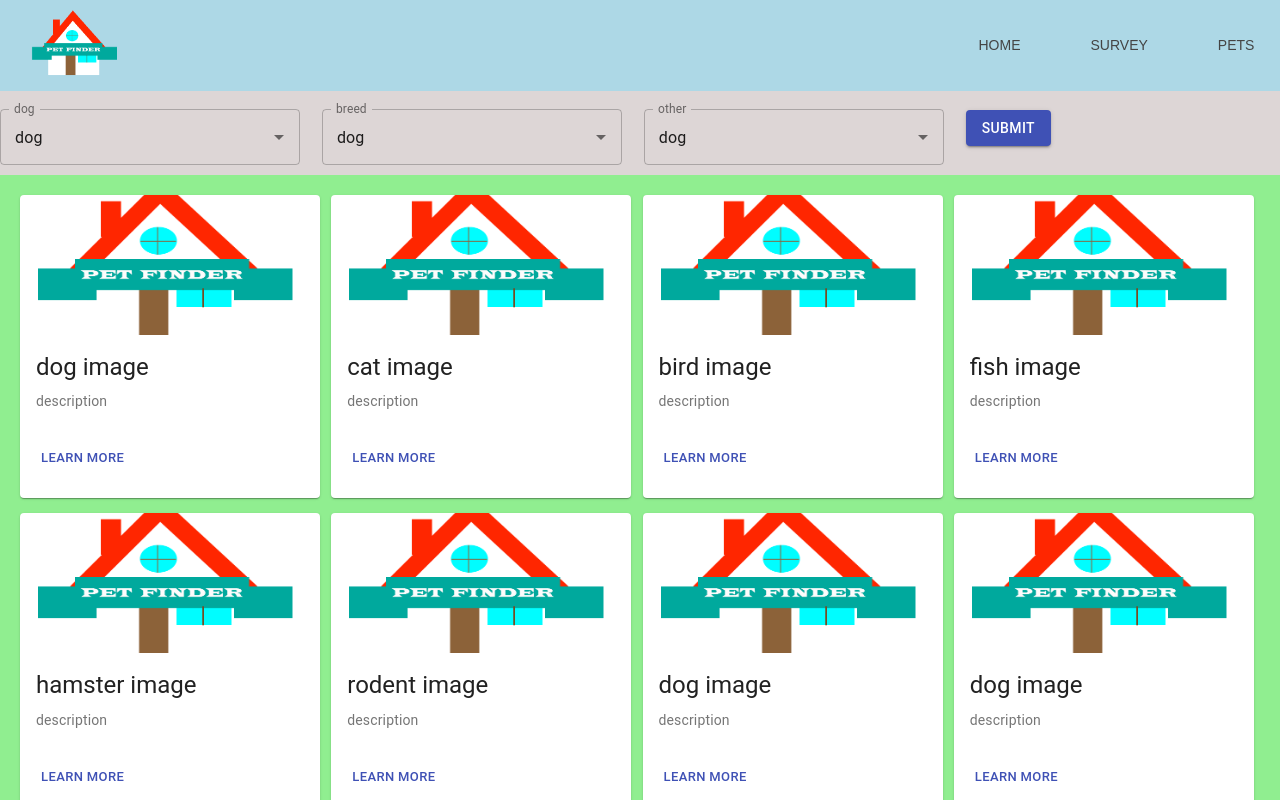
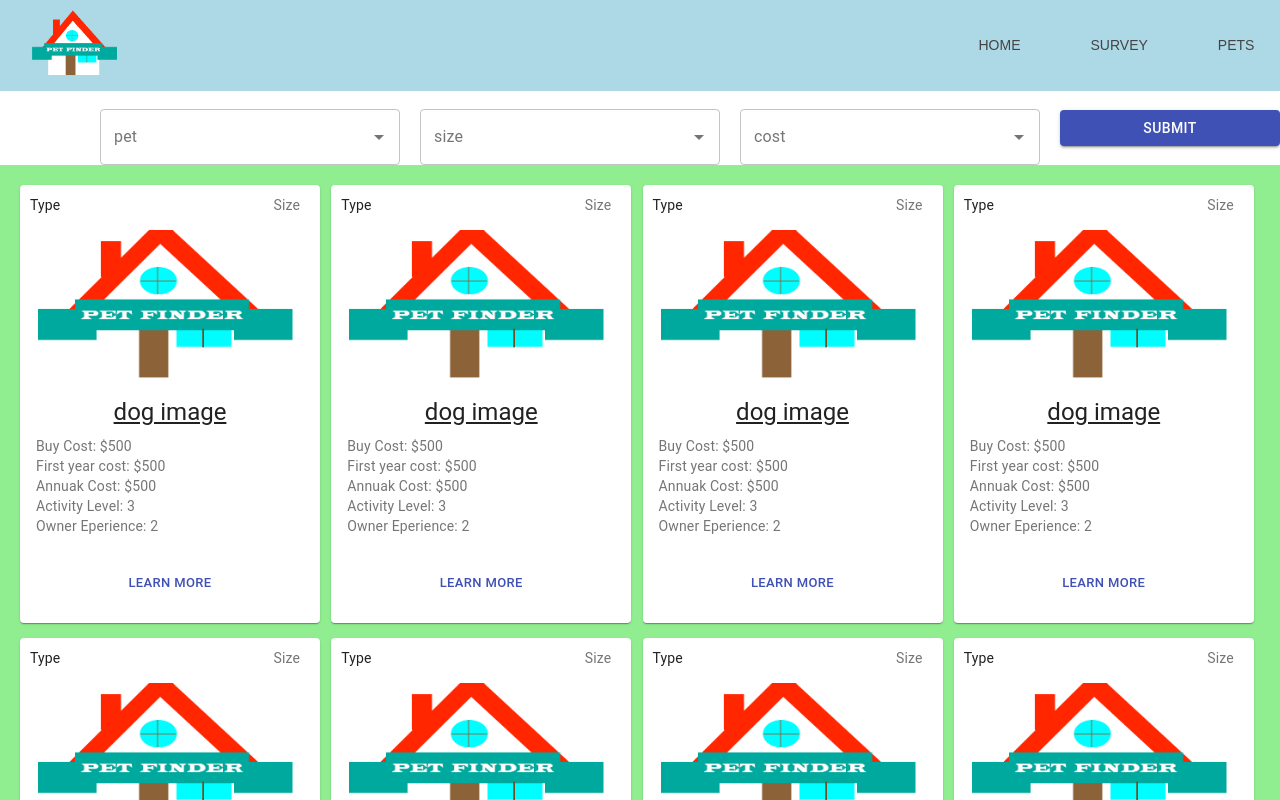
Before and after one commit to STEGD/dog-finder-main, a React (Create React App) app in the folder client/: page /petapp in a window 1280 px wide. Shown: the top 800 px of the page. Built offline with nearby package versions, Linux system fonts and the light colour scheme.

Commit message:
updated card layout and temporary search on pets

```diff
--- a/client/src/pages/PetApp.css
+++ b/client/src/pages/PetApp.css
@@ -1,11 +1,11 @@
-.grid-container{
-    display: grid;
-    grid-gap: 20px;
+.pet-info-grid-container{
+    background: white;
 }
+
 .searchBar{
     display: grid;
     grid-gap: 20px;
-    padding: 0;
+    padding-left: 100px;
     list-style: none;
     justify-content: center;
     align-items: center;
--- a/client/src/pages/PetApp.js
+++ b/client/src/pages/PetApp.js
@@ -1,23 +1,86 @@
-import React from 'react'
+import React, {useState} from 'react'
 import ComboBoxPET from './PetInfoComponents/ComboBoxPET';
 import ButtonSubmit from './QuizComponents/ButtonSubmit';
 import './PetApp.css'
 import CardArray from './QuizComponents/CardArray';
+import Button from '@material-ui/core/Button';
+import QuizCardLayout from './QuizComponents/QuizCardLayout'
+
+function AppearCard(props){
+    if(props.value === 1){
+      return  "0"
+    }
+}
 
 
 export default function PetApp() {
+    const[question1, setQuestion1]= useState('')
+    const[question2, setQuestion2]= useState('')
+    const[question3, setQuestion3]= useState('')
+    const[showResults, setShowResults] = useState(false)
+    const numbers = ["1", "2", "3", "4", "5","6","7","8"];
+
+
+    function dothis(q1, q2, q3){
+        alert("response /n" + q1 + '/n'+q2+'/n'+q3);
+        setShowResults(false);
+        setShowResults(true)
+    }
+
+    const getSearch = e =>{
+        e.preventDefault();
+       console.log(question1)
+       console.log(question2)
+       console.log(question3)
+      }
+
     return (
         <div>
-        <div className="grid-container">
-           <div className="searchBar">
-           <ComboBoxPET type="dog"/>
-           <ComboBoxPET type="breed"/>
-           <ComboBoxPET type="other"/>
-           <ButtonSubmit text="submit"/>
-            </div>
+        <div className="pet-info-grid-container">
+           {/*<div className="searchBar"> */}
+            <form onSubmit={getSearch} className="searchBar">
+           <ComboBoxPET
+           combotext=""
+           type="pet"
+           onChange={value=> setQuestion1(value)}/>
+           <ComboBoxPET
+           combotext=""
+           type="size"
+           onChange={value=> setQuestion2(value)}/>
+           <ComboBoxPET
+           combotext="hello"
+           type="cost"
+           onChange={value=> setQuestion3(value)}/>
+            <Button variant ="contained" color="primary"
+                 onClick={()=>{dothis(question1, question2,question3)}}>
+                SUBMIT
+            </Button>
+            </form>
+        {/* </div> */}
         </div>
-        <CardArray />
-        <CardArray />
+        { (showResults ===false) ?
+        <div className="card-display-submit">
+        {numbers.map(number =>(
+          <QuizCardLayout petName="dog image" description="description "/>
+            ))}
+         </div>
+            : null }
+
+        { showResults ?
+        <div className="card-display-submit">
+        {numbers.map(number =>(
+          (number === question1 || number === question2 || number === question3) ?
+         <QuizCardLayout petName="name" description="description "/>
+
+          : null
+            ))}
+         </div>
+            : null }
+
+
+
+        {/*<CardArray />
+        <CardArray />*/}
 
         </div>
     )
--- a/client/src/pages/PetInfoComponents/ComboBoxPET.js
+++ b/client/src/pages/PetInfoComponents/ComboBoxPET.js
@@ -2,13 +2,14 @@ import React, {useState} from 'react';
 import TextField from '@material-ui/core/TextField';
 import Autocomplete from '@material-ui/lab/Autocomplete';
 
-const options = ['dog', 'cat', 'bird', 'hamster', 'fish'];
+const options = ['1', '2', '3', '4', '5'];
 
 
 export default function ComboBoxPET(props) {
-  const [value, setValue] = useState(options[0]);
+  const [value, setValue] = useState('');
   const [inputValue, setInputValue] = useState('');
-
+  let text = `${props.combotext}`
+  //setInputValue(text)
   return (
     <div>
 
@@ -17,10 +18,13 @@ export default function ComboBoxPET(props) {
         value={value}
         onChange={(event, newValue) => {
           setValue(newValue);
+          props.onChange(newValue);
         }}
         inputValue={inputValue}
         onInputChange={(event, newInputValue) => {
           setInputValue(newInputValue);
+          props.onChange(newInputValue);
+
         }}
         id="controllable-states-demo"
         options={options}
--- a/client/src/pages/QuizComponents/ButtonSubmit.js
+++ b/client/src/pages/QuizComponents/ButtonSubmit.js
@@ -50,10 +50,7 @@ export default function ButtonSubmit(props) {
     return (
         <div>
             <Button variant ="contained" color="primary"
-
                  onClick={()=>{dothis(q1, q2, q3, q4, q5, q6, q7, q8, q9, q10)}}>
-
-
                 {props.text}
             </Button>
             { showResults ? <CardArray />: null }
--- a/client/src/pages/QuizComponents/QuizCardLayout.css
+++ b/client/src/pages/QuizComponents/QuizCardLayout.css
@@ -1,3 +1,25 @@
 .link-more{
     text-decoration: none;
 }
+
+.quiz-card-header{
+    margin: auto;
+    display: grid;
+    grid-gap: 5px;
+    padding: 10px;
+    grid-template-columns: 1fr 1fr;
+}
+
+.quiz-card-header-size{
+    text-align: right;
+    padding-right: 10px;
+}
+
+.quiz-card-pet-name {
+    text-align: center;
+    text-decoration: underline;
+}
+
+.quiz-button{
+    text-align: center;
+}
--- a/client/src/pages/QuizComponents/QuizCardLayout.js
+++ b/client/src/pages/QuizComponents/QuizCardLayout.js
@@ -16,7 +16,7 @@ const useStyles = makeStyles({
         maxWidth: 300,
     },
     media: {
-        height: 140,
+        height: 150,
     },
 });
 
@@ -26,6 +26,16 @@ export default function QuizCardLayout(props) {
     return (
 
        <Card className= {classes.root}>
+           <div className="quiz-card-header">
+           <Typography gutterBottom variant="body2" component="h2">
+                Type
+                </Typography>
+                <div className="quiz-card-header-size">
+                <Typography variant = "body2" color = "textSecondary" component = "p">
+                Size
+                </Typography>
+                </div>
+           </div>
         <CardActionArea>
             <CardMedia
                 className = {classes.media}
@@ -33,21 +43,37 @@ export default function QuizCardLayout(props) {
                 title = "House Image"
             />
             <CardContent>
+                <div className="quiz-card-pet-name">
                 <Typography gutterBottom variant="h5" component="h2">
                 {props.petName}
                 </Typography>
+                </div>
                 <Typography variant = "body2" color = "textSecondary" component = "p">
-                {props.description}
+                Buy Cost: $500
+                </Typography>
+                <Typography variant = "body2" color = "textSecondary" component = "p">
+                First year cost: $500
+                </Typography>
+                <Typography variant = "body2" color = "textSecondary" component = "p">
+                Annuak Cost: $500
+                </Typography>
+                <Typography variant = "body2" color = "textSecondary" component = "p">
+                Activity Level: 3
+                </Typography>
+                <Typography variant = "body2" color = "textSecondary" component = "p">
+                Owner Eperience: 2
                 </Typography>
             </CardContent>
         </CardActionArea>
 
         <CardActions>
+            <div className="quiz-button">
             <Link to="/petlayout" target="_blank" className="link-more">
             <Button size = "small" color = "primary">
                 Learn More
             </Button>
             </Link>
+            </div>
         </CardActions>
        </Card>
 
```
